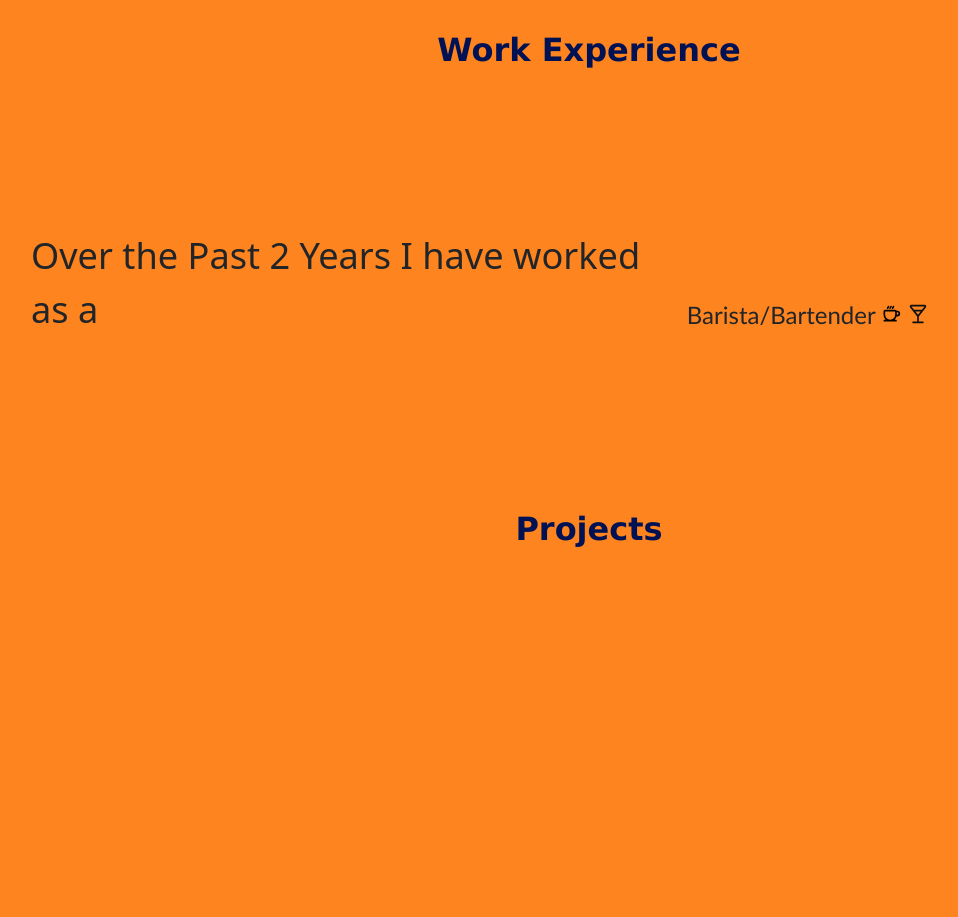
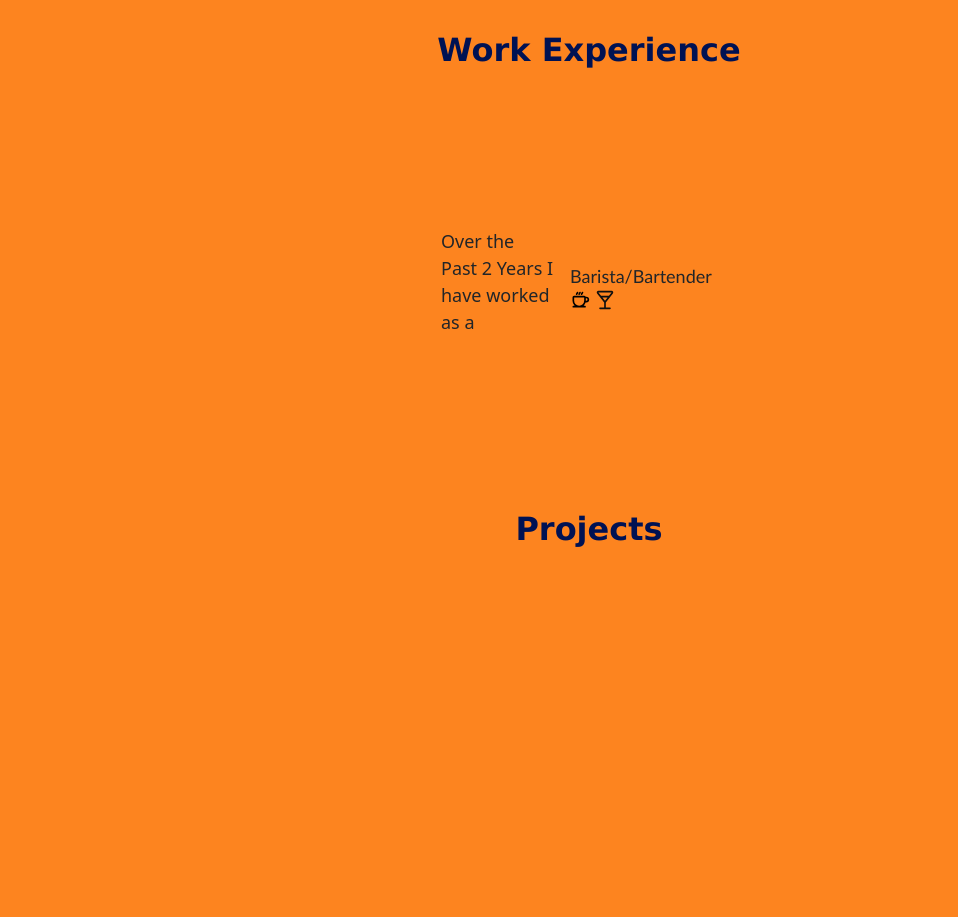
Before and after one commit to GeorgeMouratidis/GeorgeMouratidis, a plain HTML site: page index.html in a window 1280 px wide. Shown: the part 1860-2777 px from the top of the page, without its empty margins (51-1009 px from the left). Drawn offline with nearby package versions, Linux system fonts and the light colour scheme.

Commit message:
Add files via upload

```diff
--- a/public/styling.css
+++ b/public/styling.css
@@ -275,11 +275,13 @@ body {
 
   .workAnimation > div > div {
     padding: 0.25rem 0.75rem;
-    height:150px;
-    margin-bottom: 1.6rem;
+    padding-left: 0%;
+    height:100px;
+    margin-bottom: 100px;
     display:inline-block;
     align-content: center;
     align-items: center;
+
 
     font-size: large;
     font-family: 'Gill Sans', 'Gill Sans MT', Calibri, 'Trebuchet MS', sans-serif;
@@ -288,17 +290,27 @@ body {
   }
 
 .work{
-  font-size: 2.26rem;
+  font-size: large;
   height: 40vh;
   display: flex;
+  width: 320px;
   align-items: center;
   justify-content: center;
 }
 
+.work p{
+  margin-left: 0;
+  border-left: 0;
+  padding-left: 0;
+  margin-right: 0;
+  border-right: 0;
+  padding-right: 0;
 
-#bar{
-  font-size: x-large;
+
 }
+
+
+
 
 
 
```
